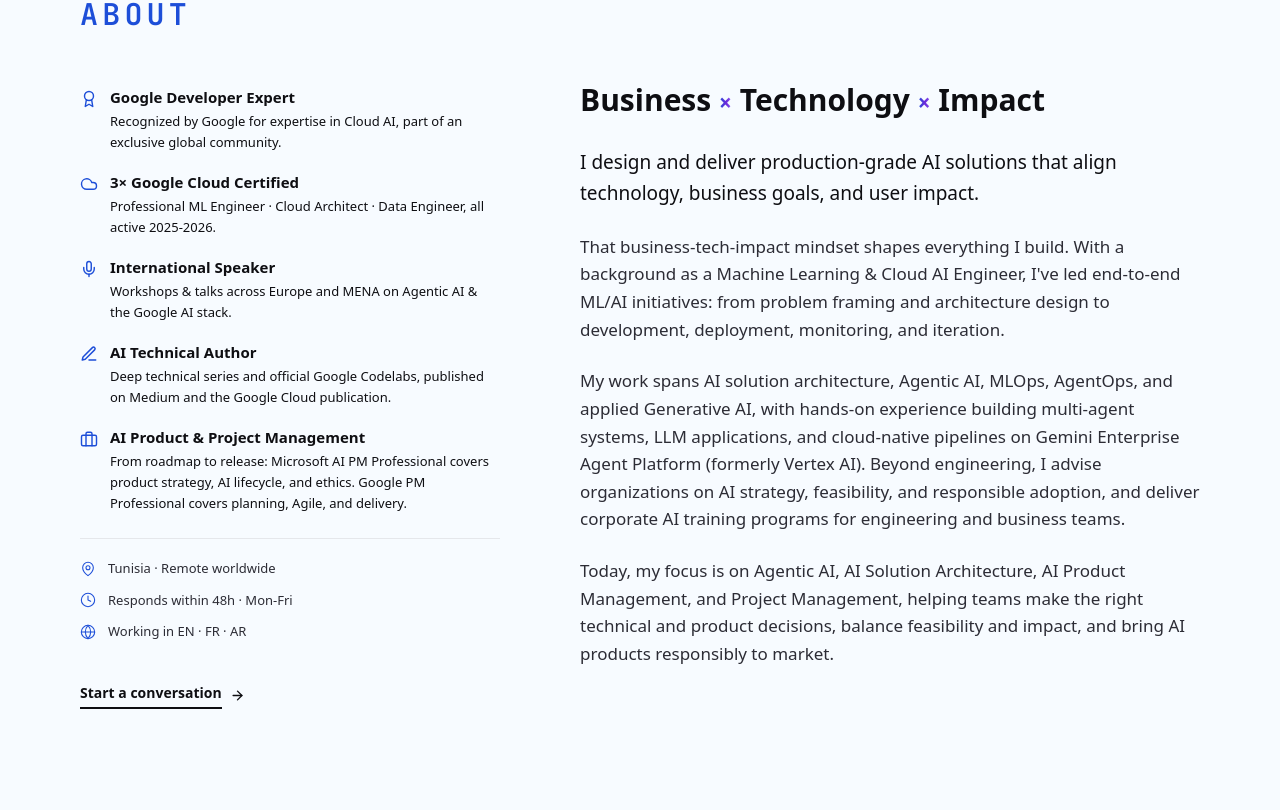
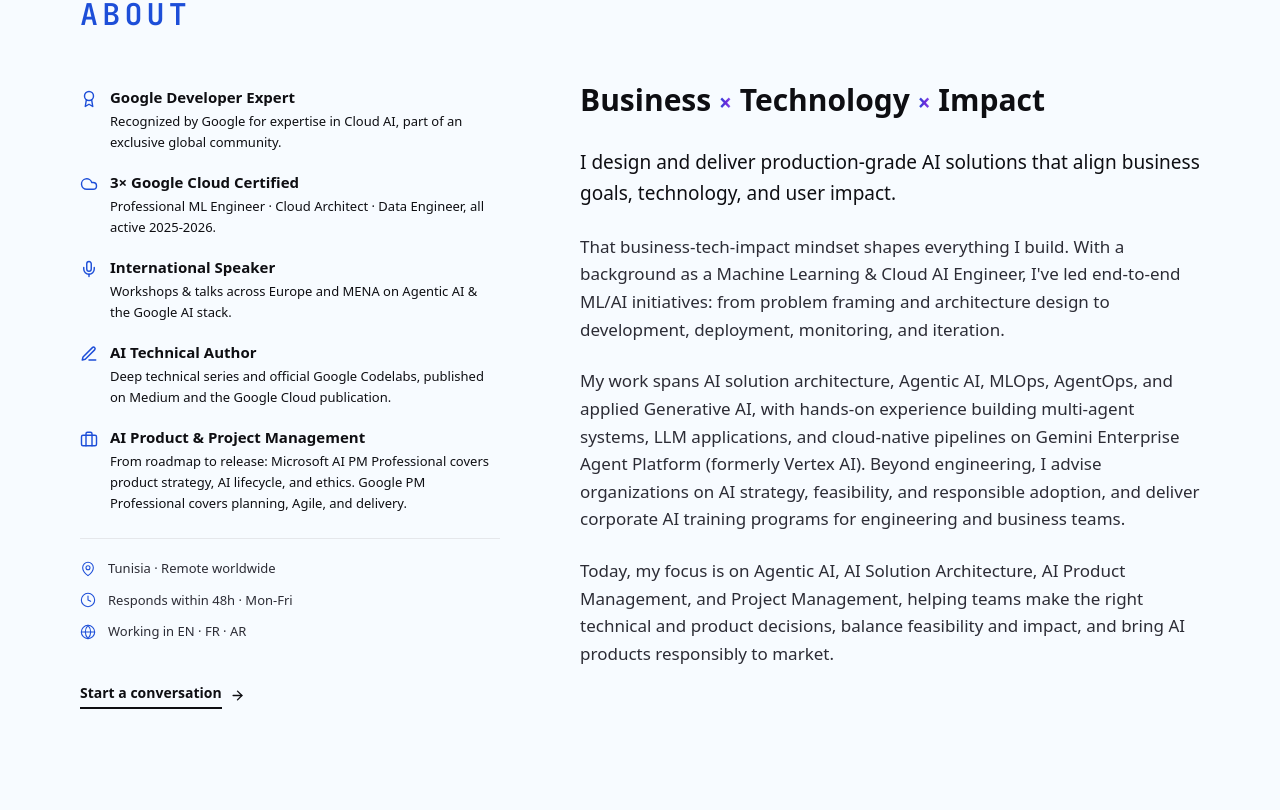
Before and after one commit to Saoussen-CH/Saoussen-CH.github.io, a React (Vite) app: page / in a window 1280 px wide. Shown: the part 930-1740 px from the top of the page. Built offline with nearby package versions, Linux system fonts and the light colour scheme; a web font is replaced by a local one.

Commit message:
Fix Microsoft AI PM cert URL and date, reorder About paragraph

```diff
--- a/src/data/profile.ts
+++ b/src/data/profile.ts
@@ -17,7 +17,7 @@ export const profile = {
 
   // About section - Updated to match LinkedIn
   aboutParagraphs: [
-    `I design and deliver production-grade AI solutions that align technology, business goals, and user impact.`,
+    `I design and deliver production-grade AI solutions that align business goals, technology, and user impact.`,
     `That business-tech-impact mindset shapes everything I build. With a background as a Machine Learning & Cloud AI
      Engineer, I've led end-to-end ML/AI initiatives: from problem framing and architecture design to development,
      deployment, monitoring, and iteration.`,
@@ -88,8 +88,8 @@ export const certifications: Certification[] = [
     emoji: '🤖',
     title: 'AI Product Manager Professional',
     provider: 'Microsoft',
-    date: 'July 2026',
-    url: 'https://www.coursera.org/account/accomplishments/professional-cert/JY8VEENB3R4Y',
+    date: '2026',
+    url: 'https://www.coursera.org/account/accomplishments/specialization/certificate/JY8VEENB3R4Y',
   },
   {
     id: 'complete-list-100+-certifications',
```
